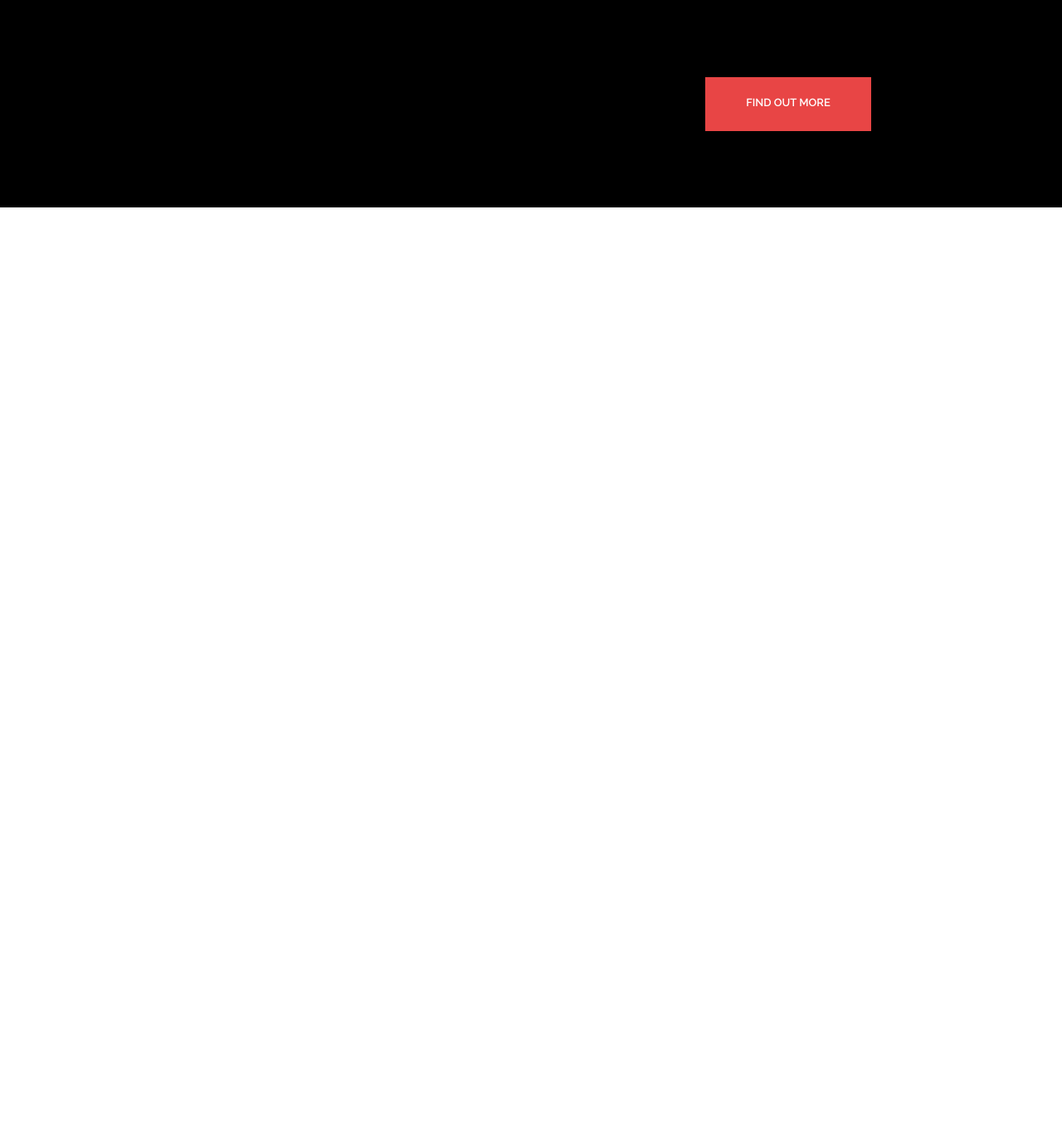
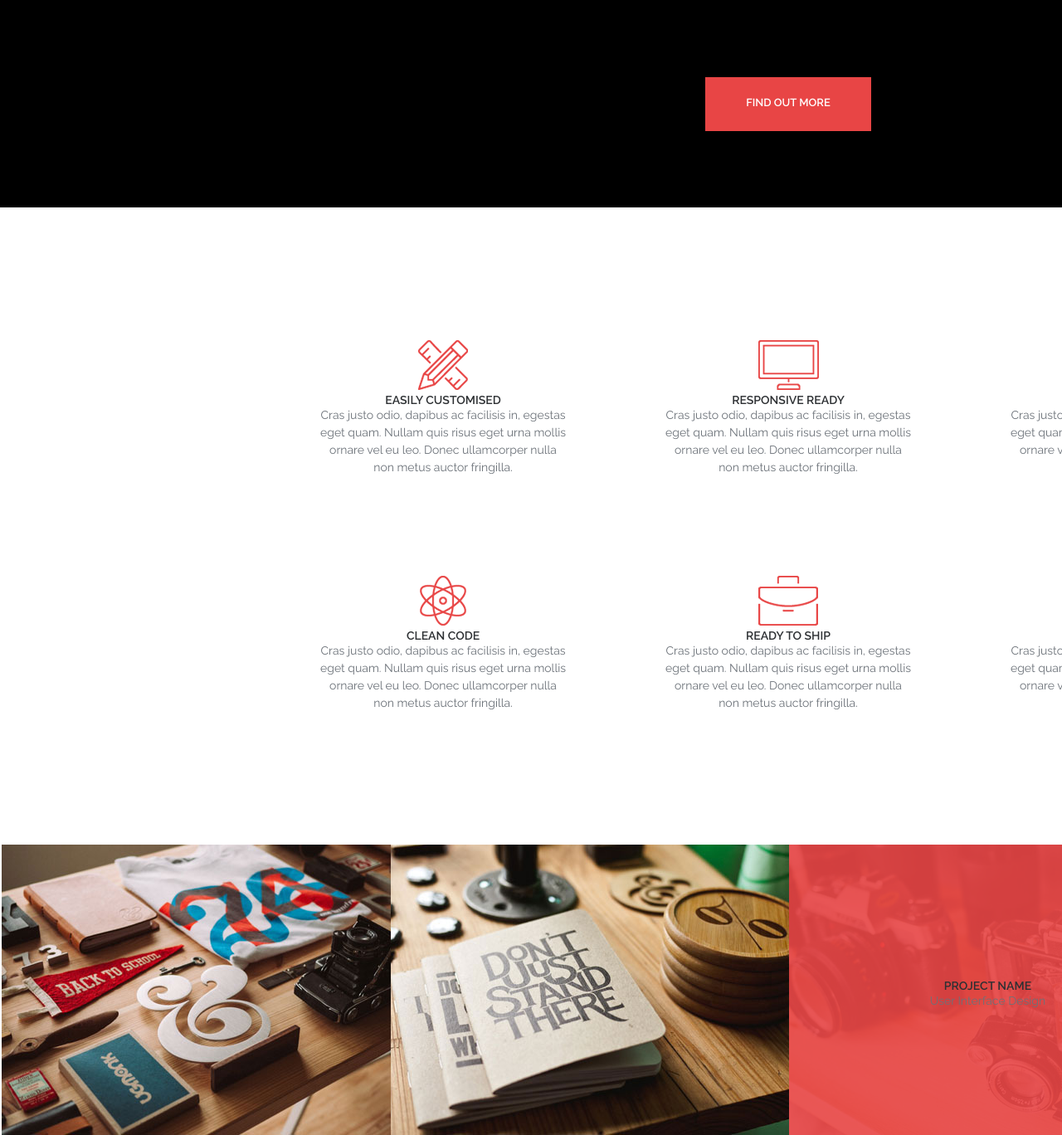
Before and after one commit to Becksy7/Training, a plain HTML site: page index.html in a window 1280 px wide. Shown: the part 500-1868 px from the top of the page at 83% size. Before the commit the page ends 800 px from the top, so only its background shows below. Drawn offline with nearby package versions, Linux system fonts and the light colour scheme.

Commit message:
Добавлены разделы с функциями и картинками. Не смогла изменить цвет текста на картинке

```diff
--- a/index.html
+++ b/index.html
@@ -27,6 +27,82 @@
 					<div class="button"><a>Find Out More</a></div>
 				</div>
 			</header>
+			<section>
+				<table>
+					<tr>
+						<td class="link_td">
+							<a><img src="images/easily_custom.png"></a>
+							<h3>Easily Customised</h3>
+							<p>Cras justo odio, dapibus ac facilisis in, egestas<br>
+							eget quam. Nullam quis risus eget urna mollis<br>
+							ornare vel eu leo. Donec ullamcorper nulla<br>
+							non metus auctor fringilla.</p>
+						</td>
+						<td class="link_td">
+							<a><img src="images/responsive_ready.png"></a>
+							<h3>Responsive REady</h3>
+							<p>Cras justo odio, dapibus ac facilisis in, egestas<br>
+							eget quam. Nullam quis risus eget urna mollis<br>
+							ornare vel eu leo. Donec ullamcorper nulla<br>
+							non metus auctor fringilla.</p>
+						</td>
+						<td class="link_td">
+							<a><img src="images/modern_design.png"></a>
+							<h3>Modern Design</h3>
+							<p>Cras justo odio, dapibus ac facilisis in, egestas<br>
+							eget quam. Nullam quis risus eget urna mollis<br>
+							ornare vel eu leo. Donec ullamcorper nulla<br>
+							non metus auctor fringilla.</p>
+						</td>
+					</tr>
+					<tr>
+						<td class="link_td">
+							<a><img src="images/clean_code.png"></a>
+							<h3>Clean Code</h3>
+							<p>Cras justo odio, dapibus ac facilisis in, egestas<br>
+							eget quam. Nullam quis risus eget urna mollis<br>
+							ornare vel eu leo. Donec ullamcorper nulla<br>
+							non metus auctor fringilla.</p>
+						</td>
+						<td class="link_td">
+							<a><img src="images/ready_to_ship.png"></a>
+							<h3>Ready to Ship</h3>
+							<p>Cras justo odio, dapibus ac facilisis in, egestas<br>
+							eget quam. Nullam quis risus eget urna mollis<br>
+							ornare vel eu leo. Donec ullamcorper nulla<br>
+							non metus auctor fringilla.</p>
+						</td>
+						<td class="link_td">
+							<a><img src="images/download_for_free.png"></a>
+							<h3>Download for Free</h3>
+							<p>Cras justo odio, dapibus ac facilisis in, egestas<br>
+							eget quam. Nullam quis risus eget urna mollis<br>
+							ornare vel eu leo. Donec ullamcorper nulla<br>
+							non metus auctor fringilla.</p>
+						</td>
+					</tr>
+				</table>
+				<table>
+					<tr>
+						<td> <img class="image_td" src="images/work1.png"></td>
+						<td><img class="image_td" src="images/work2.png"></td>
+						<td>
+							<img class="image_td" src="images/work3.png">
+							<div class="text_img">
+								<h3>Project Name</h3>
+								<p>User Interface Design</p>
+							</div>
+						</td>
+						<td><img class="image_td" src="images/work4.png"></td>
+					</tr>
+					<tr>
+						<td><img class="image_td" src="images/work5.png"></td>
+						<td><img class="image_td" src="images/work6.png"></td>
+						<td><img class="image_td" src="images/work7.png"></td>
+						<td><img class="image_td" src="images/work8.png"></td>
+					</tr>
+				</table>
+			</section>
 			<footer></footer>
 		</div>
 	</body>
--- a/style.css
+++ b/style.css
@@ -96,3 +96,37 @@ h2{
 .navigation_label {
 	margin-right: 400px;
 }
+p {
+	font-family: "Raleway";
+	font-size: 14px;
+	line-height: 21px;
+	letter-spacing: 0px;
+	color: #6c7279;
+}
+h3 {
+	font-family: "Raleway";
+	font-weight: bold;
+	font-size: 14px;
+	line-height: auto;
+	letter-spacing: 0px;
+	text-transform: uppercase;
+	color: #2d3033;
+}
+.link_td {
+	text-align: center;
+	padding: 60px;
+}
+table {
+	margin: 100px auto 0px;
+	border-spacing: 0px;
+}
+.image_td {
+	width: 100%;
+	height: 100%;
+}
+.text_img {
+	color: #ffffff;
+	margin: -40% 35% 0px;
+	text-align: center;
+
+}
```
Also changed, not shown: images/clean_code.png (added), images/download_for_free.png (added), images/easily_custom.png (added), images/modern_design.png (added), images/ready_to_ship.png (added), images/responsive_ready.png (added), images/work1.png (added), images/work2.png (added), images/work3.png (added), images/work4.png (added), images/work5.png (added), images/work6.png (added), images/work7.png (added), images/work8.png (added).
